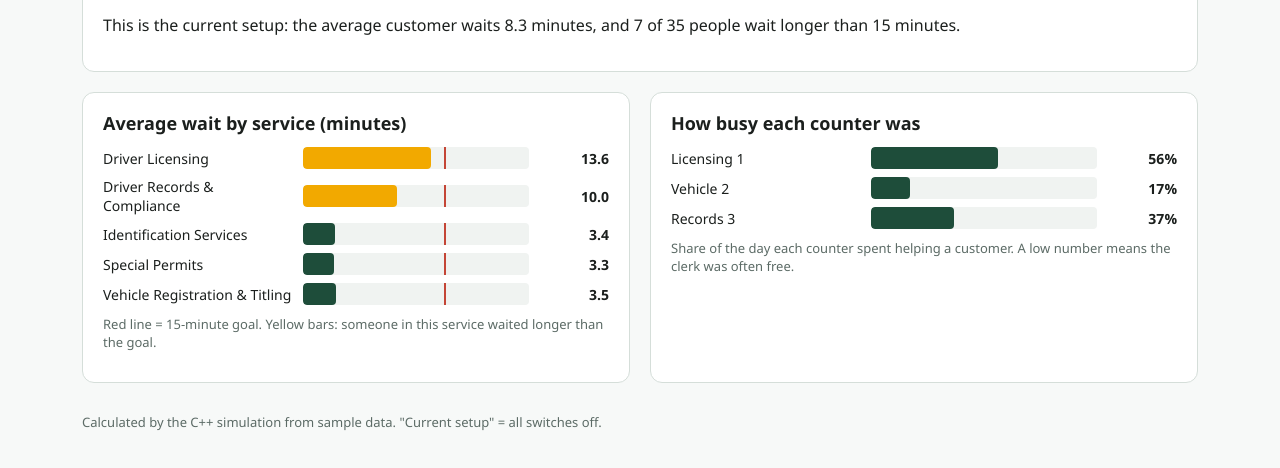
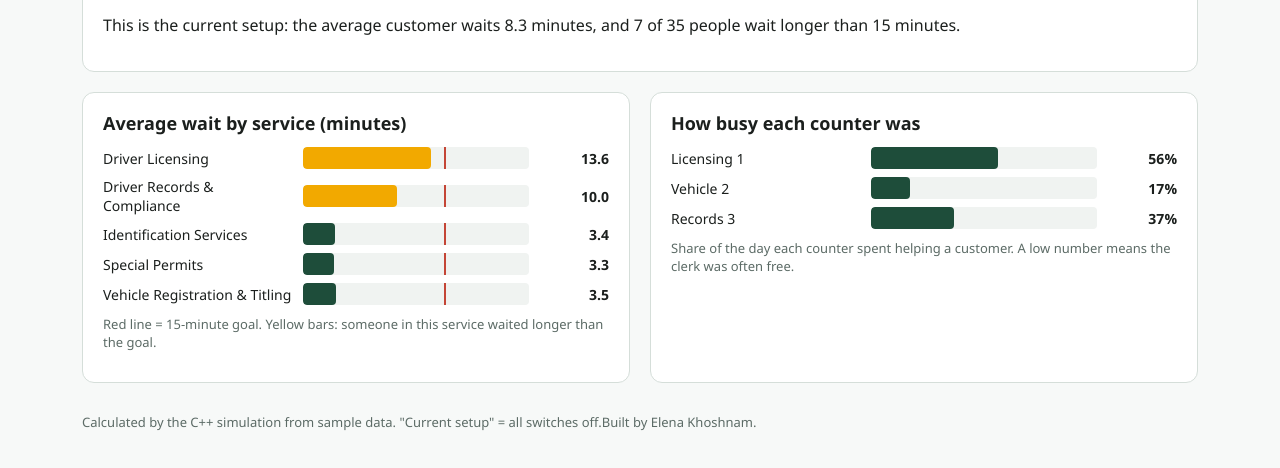
Before and after one commit to elenakhtech/dmv-dashboard, a plain HTML site: page index.html in a window 1280 px wide. Shown: the part 502-970 px from the top of the page. Drawn offline with Linux system fonts and the light colour scheme.

Commit message:
Update index.html

```diff
--- a/index.html
+++ b/index.html
@@ -88,7 +88,8 @@
       <p class="note">Share of the day each counter spent helping a customer. A low number means the clerk was often free.</p>
     </section>
   </div>
-  <p class="note">Calculated by the C++ simulation from sample data. "Current setup" = all switches off.</p>
+  <p class="note">Calculated by the C++ simulation from sample data. "Current setup" = all switches off.Built by Elena Khoshnam.
+  </p>
 </main>
 
 <script>
```
